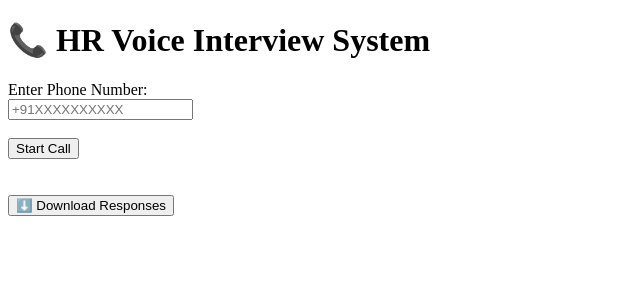
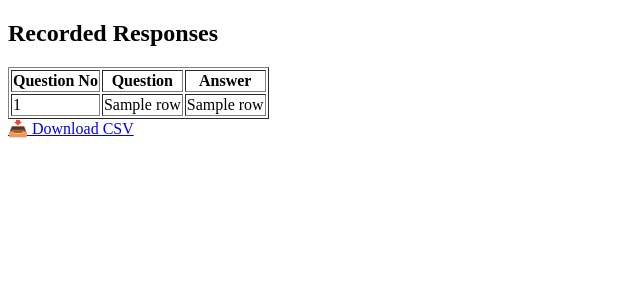
Before and after one commit to YellenkiAbhilash/HR, a Flask app: template templates/index.html in a window 1280 px wide. Shown: the top 300 px of the page, without its empty margins (0-640 px from the left). Run offline with Flask 3, Linux system fonts and the light colour scheme; the template is opened without the code that fills it: most values are stand-ins (such as "Sample title", 1, 10 or a date in 2020).

Commit message:
Update index.html

```diff
--- a/templates/index.html
+++ b/templates/index.html
@@ -1,23 +1,22 @@
 <!DOCTYPE html>
-<html lang="en">
-<head>
-    <meta charset="UTF-8">
-    <title>HR Voice Interview</title>
-</head>
+<html>
+<head><title>Admin Dashboard</title></head>
 <body>
-    <h1>📞 HR Voice Interview System</h1>
-
-    <form method="POST" action="/">
-        <label for="phone">Enter Phone Number:</label><br>
-        <input type="text" name="phone" placeholder="+91XXXXXXXXXX" required>
-        <br><br>
-        <button type="submit">Start Call</button>
-    </form>
-
-    <br><br>
-
-    <a href="/download">
-        <button>⬇️ Download Responses</button>
-    </a>
+  <h2>Recorded Responses</h2>
+  {% if responses %}
+    <table border="1">
+      <tr><th>Question No</th><th>Question</th><th>Answer</th></tr>
+      {% for row in responses %}
+      <tr>
+        <td>{{ row[0] }}</td>
+        <td>{{ row[1] }}</td>
+        <td>{{ row[2] }}</td>
+      </tr>
+      {% endfor %}
+    </table>
+    <a href="/download">📥 Download CSV</a>
+  {% else %}
+    <p>No responses yet.</p>
+  {% endif %}
 </body>
 </html>
```
